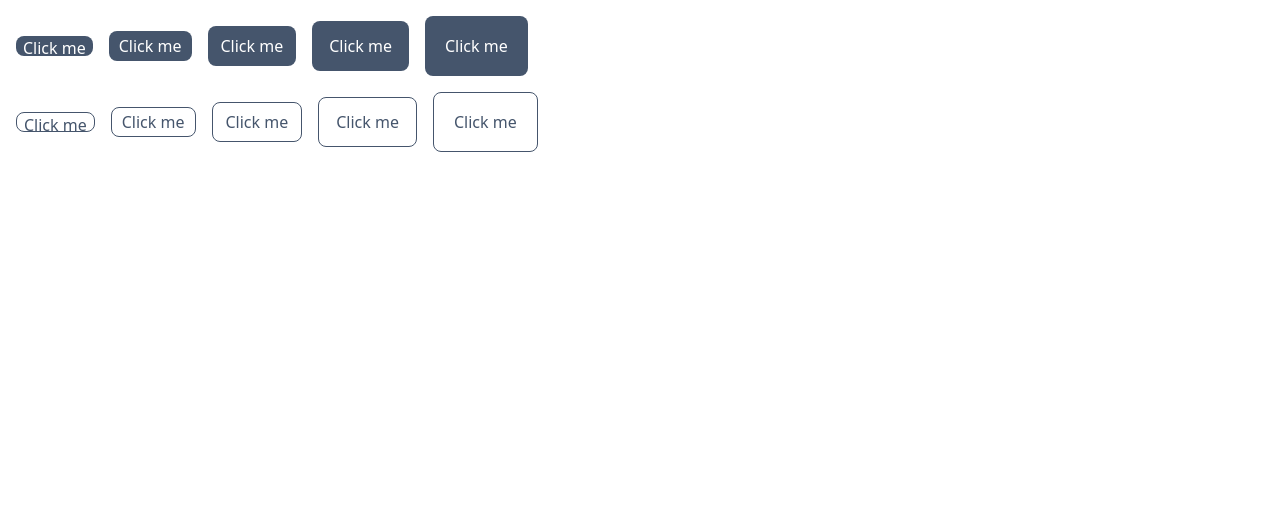
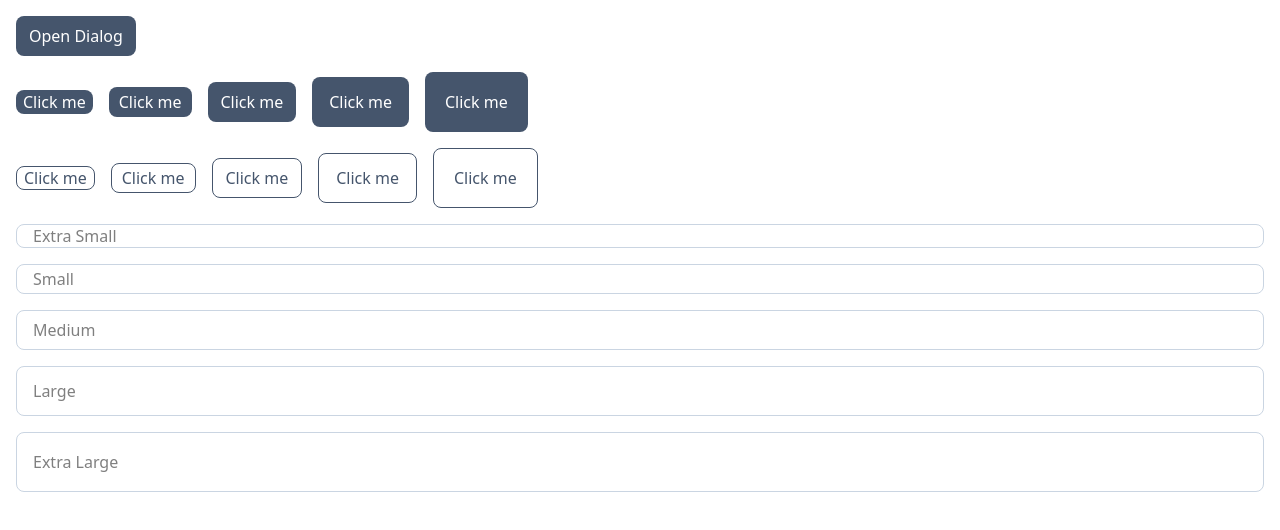
Before and after one commit to Ploppy3/ai-app, a Next.js app: page / in a window 1280 px wide. Shown: the top 530 px of the page. Built offline with nearby package versions, Linux system fonts and the light colour scheme.

Commit message:
feat: implement dialog and input components, enhance portal functionality, and update README

```diff
--- a/app/layout.jsx
+++ b/app/layout.jsx
@@ -1,9 +1,16 @@
+import { PortalProvider } from '../contexts/PortalContext';
 import './globals.css';
 
 export default function RootLayout({ children }) {
   return (
     <html lang="en">
-      <body>{children}</body>
+      <head>
+        <link rel="stylesheet" href="https://fonts.googleapis.com/css2?family=Material+Symbols+Outlined:opsz,wght,FILL,GRAD@20..48,100..700,0..1,-50..200" />
+      </head>
+      <body>
+        <PortalProvider>{children}</PortalProvider>
+        <div id="portal-root" />
+      </body>
     </html>
   );
 }
--- a/app/page.jsx
+++ b/app/page.jsx
@@ -1,9 +1,19 @@
+'use client';
 import Button from '../components/Button/Button';
+import Dialog from '../components/Dialog/Dialog';
+import Input from '../components/Input/Input';
+import { useDisclosure } from '../hooks/useDisclosure';
 
 export default function Home() {
+  const { isOpen, open, close } = useDisclosure();
+
   return (
     <main className="p-[16px]">
-      <div className="flex items-center gap-4 flex-wrap">
+      <Button onClick={open}>Open Dialog</Button>
+      <Dialog isOpen={isOpen} onClose={close}>
+        <p>hello world</p>
+      </Dialog>
+      <div className="flex items-center gap-4 flex-wrap mt-4">
         <Button size="xs" variant="flat">Click me</Button>
         <Button size="sm" variant="flat">Click me</Button>
         <Button size="md" variant="flat">Click me</Button>
@@ -17,6 +27,13 @@ export default function Home() {
         <Button size="lg" variant="outline">Click me</Button>
         <Button size="xl" variant="outline">Click me</Button>
       </div>
+      <div className="flex items-center gap-4 mt-4 flex-wrap">
+        <Input size="xs" placeholder="Extra Small" />
+        <Input size="sm" placeholder="Small" />
+        <Input size="md" placeholder="Medium" />
+        <Input size="lg" placeholder="Large" />
+        <Input size="xl" placeholder="Extra Large" />
+      </div>
     </main>
   );
 }
--- a/components/Button/Button.jsx
+++ b/components/Button/Button.jsx
@@ -4,24 +4,26 @@
  * @param {import('react').ReactNode} props.children - The content of the button
  * @param {'primary' | 'gray'} [props.colorPalette='gray'] - The color palette of the button
  * @param {'xs' | 'sm' | 'md' | 'lg' | 'xl'} [props.size='md'] - The size of the button
- * @param {'flat' | 'outline'} [props.variant='flat'] - The variant of the button
+ * @param {'flat' | 'outline' | 'ghost'} [props.variant='flat'] - The variant of the button
  * @param {string} [props.className] - Additional classes for the button
  * @returns {import('react').JSX.Element} The button component
  */
-function Button({ children, colorPalette = 'gray', size = 'md', variant = 'flat', className = '' }) {
+function Button({ children, colorPalette = 'gray', size = 'md', variant = 'flat', className = '', ...props }) {
   const paletteClasses = {
     primary: {
-      flat: 'bg-primary-600 hover:bg-primary-500 active:bg-primary-500 text-white',
-      outline: 'bg-transparent border border-primary-600 text-primary-600 hover:bg-primary-600/10 active:bg-primary-500',
+      flat: 'bg-primary-600 hover:bg-primary-500 active:bg-primary-500 text-white focus-visible:outline focus-visible:outline-2 focus-visible:outline-offset-2 focus-visible:outline-black',
+      outline: 'bg-transparent border border-primary-600 text-primary-600 hover:bg-primary-600/10 active:bg-primary-500 focus-visible:outline focus-visible:outline-2 focus-visible:outline-offset-2 focus-visible:outline-black',
+      ghost: 'bg-transparent text-primary-600 hover:bg-primary-600/10 active:bg-primary-600/20 focus-visible:outline focus-visible:outline-2 focus-visible:outline-offset-2 focus-visible:outline-black',
     },
     gray: {
-      flat: 'bg-gray-600 hover:bg-gray-500 active:bg-gray-500 text-white',
-      outline: 'bg-transparent border border-gray-600 text-gray-600 hover:bg-gray-600/10 active:bg-gray-500',
+      flat: 'bg-gray-600 hover:bg-gray-500 active:bg-gray-500 text-white focus-visible:outline focus-visible:outline-2 focus-visible:outline-offset-2 focus-visible:outline-black',
+      outline: 'bg-transparent border border-gray-600 text-gray-600 hover:bg-gray-600/10 active:bg-gray-500 focus-visible:outline focus-visible:outline-2 focus-visible:outline-offset-2 focus-visible:outline-black',
+      ghost: 'bg-transparent text-gray-600 hover:bg-gray-600/10 active:bg-gray-600/20 focus-visible:outline focus-visible:outline-2 focus-visible:outline-offset-2 focus-visible:outline-black',
     },
   };
 
   const sizeClasses = {
-    xs: 'h-[20px] px-[7px]',
+    xs: 'h-[24px] px-[7px]',
     sm: 'h-[30px] px-[10px]',
     md: 'h-[40px] px-[13px]',
     lg: 'h-[50px] px-[17px]',
@@ -32,7 +34,7 @@ function Button({ children, colorPalette = 'gray', size = 'md', variant = 'flat'
   const sizeClass = sizeClasses[size] || sizeClasses.md;
 
   return (
-    <button className={`cursor-pointer rounded-lg transition-all duration-200 whitespace-nowrap ${buttonClasses} ${sizeClass} ${className}`}>
+    <button {...props} className={`cursor-pointer inline-flex items-center rounded-lg transition-[background-color,border-color,color] duration-200 whitespace-nowrap ${buttonClasses} ${sizeClass} ${className}`}>
       {children}
     </button>
   );
--- /dev/null
+++ b/components/Icon/Icon.jsx
@@ -0,0 +1,24 @@
+import React from 'react';
+
+/**
+ * Icon component for Material Symbols
+ * @param {Object} props - Component props
+ * @param {string} props.name - The name of the Material Symbol icon (e.g., 'close', 'menu')
+ * @param {string} [props.className] - Additional CSS classes to apply to the icon
+ * @param {function} [props.onClick] - Optional click handler for the icon
+ * @returns {import('react').JSX.Element} The Icon component
+ */
+function Icon({ name, className = '', onClick }) {
+  return (
+    <span
+      className={`material-symbols-outlined ${className}`}
+      onClick={onClick}
+      aria-hidden={onClick ? undefined : "true"}
+      role={onClick ? "button" : undefined}
+    >
+      {name}
+    </span>
+  );
+}
+
+export default Icon;
--- /dev/null
+++ b/components/Input/Input.jsx
@@ -0,0 +1,29 @@
+import React from 'react';
+
+/**
+ * Input component
+ * @param {Object} props - Component props
+ * @param {'xs' | 'sm' | 'md' | 'lg' | 'xl'} [props.size='md'] - The size of the input
+ * @param {string} [props.className] - Additional classes for the input
+ * @returns {import('react').JSX.Element} The input component
+ */
+function Input({ size = 'md', className = '', ...props }) {
+  const sizeClasses = {
+    xs: 'h-[24px] px-[16px]',
+    sm: 'h-[30px] px-[16px]',
+    md: 'h-[40px] px-[16px]',
+    lg: 'h-[50px] px-[16px]',
+    xl: 'h-[60px] px-[16px]',
+  };
+
+  const sizeClass = sizeClasses[size] || sizeClasses.md;
+
+  return (
+    <input
+      {...props}
+      className={`border border-gray-300 rounded-lg outline-none focus-visible:outline focus-visible:outline-2 focus-visible:outline-offset-2 focus-visible:outline-black block w-full ${sizeClass} ${className}`}
+    />
+  );
+}
+
+export default Input;
--- a/components/Portal/Portal.jsx
+++ b/components/Portal/Portal.jsx
@@ -1,5 +1,6 @@
-import { useEffect, useRef } from 'react';
+'use client';
 import { createPortal } from 'react-dom';
+import { usePortal } from '../../contexts/PortalContext';
 
 /**
  * Portal component
@@ -8,20 +9,13 @@ import { createPortal } from 'react-dom';
  * @returns {import('react').ReactPortal | null} The portal component
  */
 function Portal({ children }) {
-  const elRef = useRef(null);
-  if (!elRef.current) {
-    elRef.current = document.createElement('div');
+  const { portalContainerRef } = usePortal();
+
+  if (!portalContainerRef.current) {
+    return null;
   }
 
-  useEffect(() => {
-    const portalRoot = document.body;
-    portalRoot.appendChild(elRef.current);
-    return () => {
-      portalRoot.removeChild(elRef.current);
-    };
-  }, []);
-
-  return createPortal(children, elRef.current);
+  return createPortal(children, portalContainerRef.current);
 }
 
 export default Portal;
--- /dev/null
+++ b/contexts/PortalContext.jsx
@@ -0,0 +1,41 @@
+'use client';
+import React, { createContext, useContext, useRef, useEffect } from 'react';
+
+/**
+ * @typedef {Object} PortalContextType
+ * @property {React.RefObject<HTMLElement>} portalContainerRef
+ */
+
+/**
+ * @type {import('react').Context<PortalContextType>}
+ */
+const PortalContext = createContext(null);
+
+/**
+ * Custom hook to use the Portal context
+ * @returns {PortalContextType}
+ */
+export function usePortal() {
+  return useContext(PortalContext);
+}
+
+/**
+ * PortalProvider component
+ * @param {Object} props - Component props
+ * @param {import('react').ReactNode} props.children - The content of the provider
+ * @returns {import('react').JSX.Element} The PortalProvider component
+ */
+export function PortalProvider({ children }) {
+  const portalContainerRef = useRef(null);
+
+  useEffect(() => {
+    const portalRoot = document.getElementById('portal-root');
+    portalContainerRef.current = portalRoot;
+  }, []);
+
+  return (
+    <PortalContext.Provider value={{ portalContainerRef }}>
+      {children}
+    </PortalContext.Provider>
+  );
+}
--- /dev/null
+++ b/hooks/useDisclosure.js
@@ -0,0 +1,23 @@
+'use client';
+import { useState } from 'react';
+
+/**
+ * @typedef {Object} Disclosure
+ * @property {boolean} isOpen - Whether the disclosure is open
+ * @property {function} open - Function to open the disclosure
+ * @property {function} close - Function to close the disclosure
+ */
+
+/**
+ * Custom hook to manage disclosure state
+ * @param {boolean} [initialState=false] - The initial state of the disclosure
+ * @returns {Disclosure}
+ */
+export function useDisclosure(initialState = false) {
+  const [isOpen, setIsOpen] = useState(initialState);
+
+  const open = () => {setIsOpen(true);};
+  const close = () => setIsOpen(false);
+
+  return { isOpen, open, close };
+}
--- a/tailwind.config.js
+++ b/tailwind.config.js
@@ -7,7 +7,17 @@ export default {
     './src/**/*.{js,ts,jsx,tsx,mdx}',
   ],
   theme: {
-    extend: {},
+    extend: {
+      keyframes: {
+        fadeIn: {
+          '0%': { opacity: '0' },
+          '100%': { opacity: '1' },
+        },
+      },
+      animation: {
+        'fade-in': 'fadeIn 0.3s ease-out',
+      },
+    },
   },
   plugins: [],
 }
```
Also changed, not shown: components/Dialog/Dialog.jsx (+45 -8 lines), .gemini/GEMINI.md, 1 other file (tests, documents, lock files or other folders).
